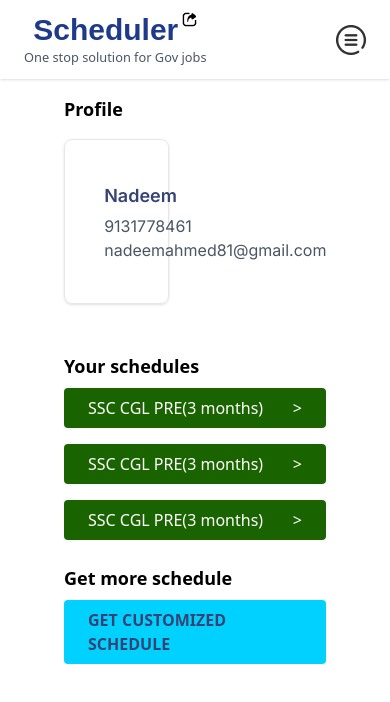
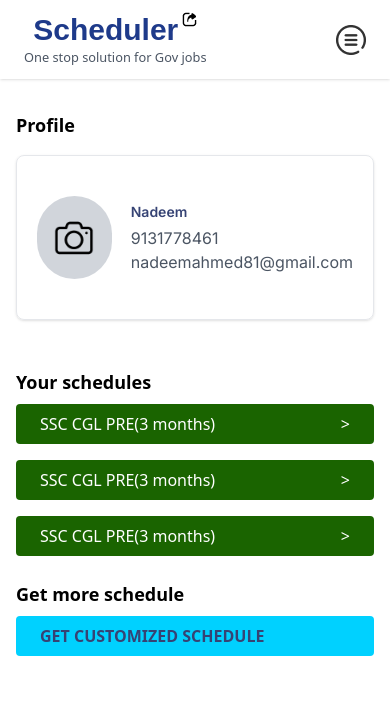
Before and after one commit to jaiswalshash/schedular, a React (Create React App) app: page /profile in a window 390 px wide. Shown: the top 702 px of the page. Built offline with nearby package versions, Linux system fonts and the light colour scheme; the HTML template or start-up script is replaced by a standard one; a web font is replaced by a local one.

Commit message:
Responsive Home Check

```diff
--- a/src/components/Courses.jsx
+++ b/src/components/Courses.jsx
@@ -55,7 +55,7 @@ const CommunityInsightCard = ({ name, degree, description }) => (
 
 const SchedulesExpertsCommunity = () => {
   return (
-    <div className="container mx-auto p-4 px-[4rem] animate-fadeIn">
+    <div className="container mx-auto p-4 md:px-[4rem] lg:px-[4rem] animate-fadeIn">
       <section className="mb-8">
         <h2 className="text-lg font-medium mb-4">Your Schedules</h2>
         <div className="grid grid-cols-1 md:grid-cols-4 gap-4">
--- a/src/components/Navbar.jsx
+++ b/src/components/Navbar.jsx
@@ -154,7 +154,7 @@ const Navbar = () => {
       </div>
 
       {isMobileMenuOpen && (
-        <div className="flex flex-col animate-fadeIn absolute items-end md:hidden inset-0 bg-black bg-opacity-20 z-15 h-screen space-y-3">
+        <div className="flex flex-col animate-fadeIn absolute items-end md:hidden inset-0 bg-black bg-opacity-20 z-20 h-screen space-y-3">
           <div className="bg-white absolute top-0 p-4 bottom-0 w-[85%] rounded-md">
             <div className="flex justify-between items-end w-full">
               <div></div>
--- a/src/components/SuggestedCourse.jsx
+++ b/src/components/SuggestedCourse.jsx
@@ -144,7 +144,7 @@ const ScheduleCard = ({ schedule, isPrimary = false, index }) => (
 
 const SuggestedCourse = () => {
   return (
-    <div className="container mx-auto p-4 px-[4rem] animate-fadeIn">
+    <div className="container mx-auto p-4 md:px-[4rem] lg:px-[4rem] animate-fadeIn">
       <h2 className="form text-lg font-semibold mb-4">Your customized schedule</h2>
       <div className="grid grid-cols-1 md:grid-cols-3 gap-4 mb-[3rem]">
         <ScheduleCard schedule={dummyData.customSchedule} isPrimary={true} index={0} />
--- a/src/pages/Profile.jsx
+++ b/src/pages/Profile.jsx
@@ -24,17 +24,17 @@ const Profile = () => {
   return (
     <>
       <Navbar />
-      <div className=" mx-auto px-[4rem] mt-4 animate-fadeIn">
+      <div className=" mx-auto p-4 md:px-[4rem] lg:px-[4rem] mt-4 animate-fadeIn">
         <h1 className="text-lg font-semibold mb-4 flex items-center">
           Profile
         </h1>
 
-        <div className="w-[40%] border-[1px] shadow py-10 p-5 rounded-lg mb-[3rem] flex items-center gap-[1.2rem]">
+        <div className="md:w-[40%] lg:w-[40%] border-[1px] shadow py-10 p-5 rounded-lg mb-[3rem] flex items-center gap-[1.2rem]">
           <div className="flex items-center justify-center w-[5.2rem] h-[5.2rem] bg-gray-300 rounded-full ">
             <img src={Camera} alt="Camera" width="40" />
           </div>
           <div className="form">
-            <h2 className="text-lg mb-1 text-[#364374] font-semibold">
+            <h2 className="md:text-lg text-sm lg:text-lg mb-1 text-[#364374] font-semibold">
               {profileData.name}
             </h2>
             <p className="text-gray-600">{profileData.phone}</p>
--- a/src/pages/Transfer.jsx
+++ b/src/pages/Transfer.jsx
@@ -38,7 +38,7 @@ const Transfer = () => {
   return (
     <>
       <Navbar />
-      <div className="max-w-lg mx-auto animate-fadeIn">
+      <div className="max-w-lg p-4 mx-auto animate-fadeIn">
         <div className="form font-semibold w-full mt-5 flex justify-center">
           Select Organisation
         </div>
```
